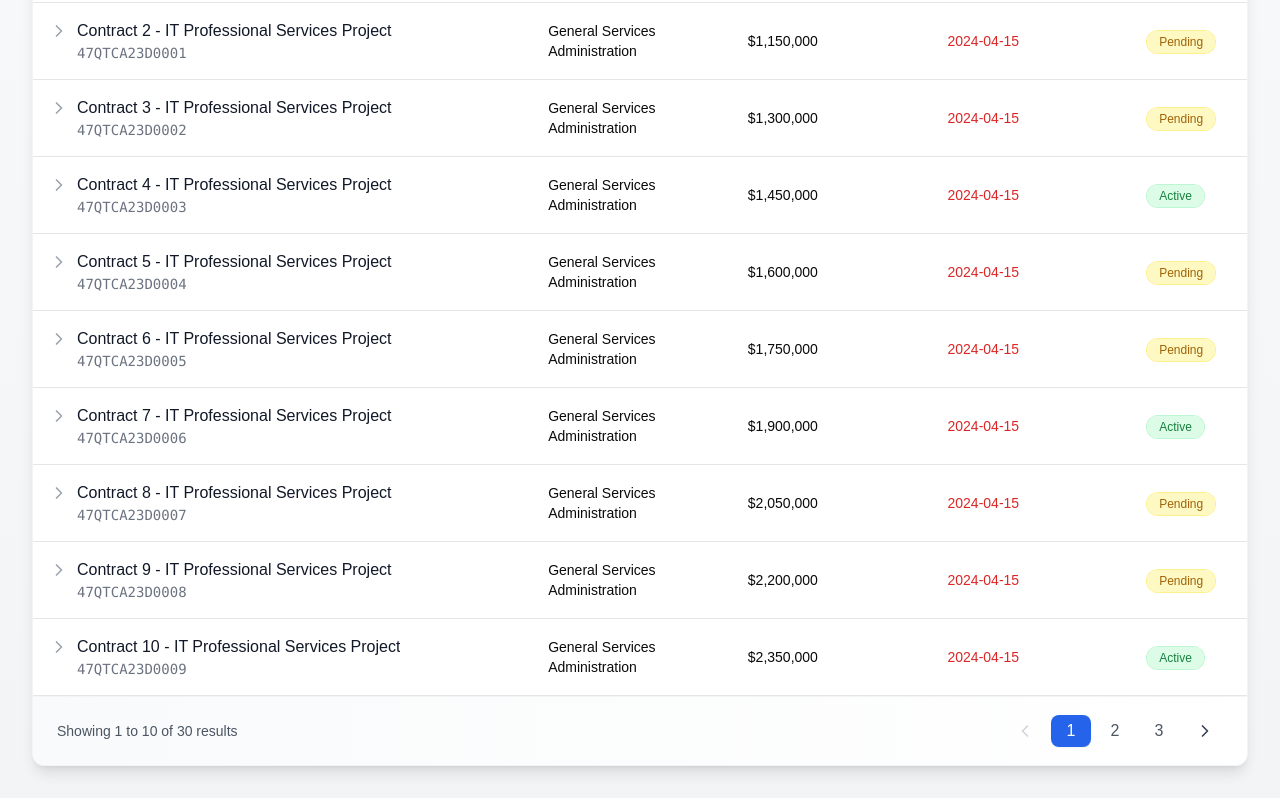
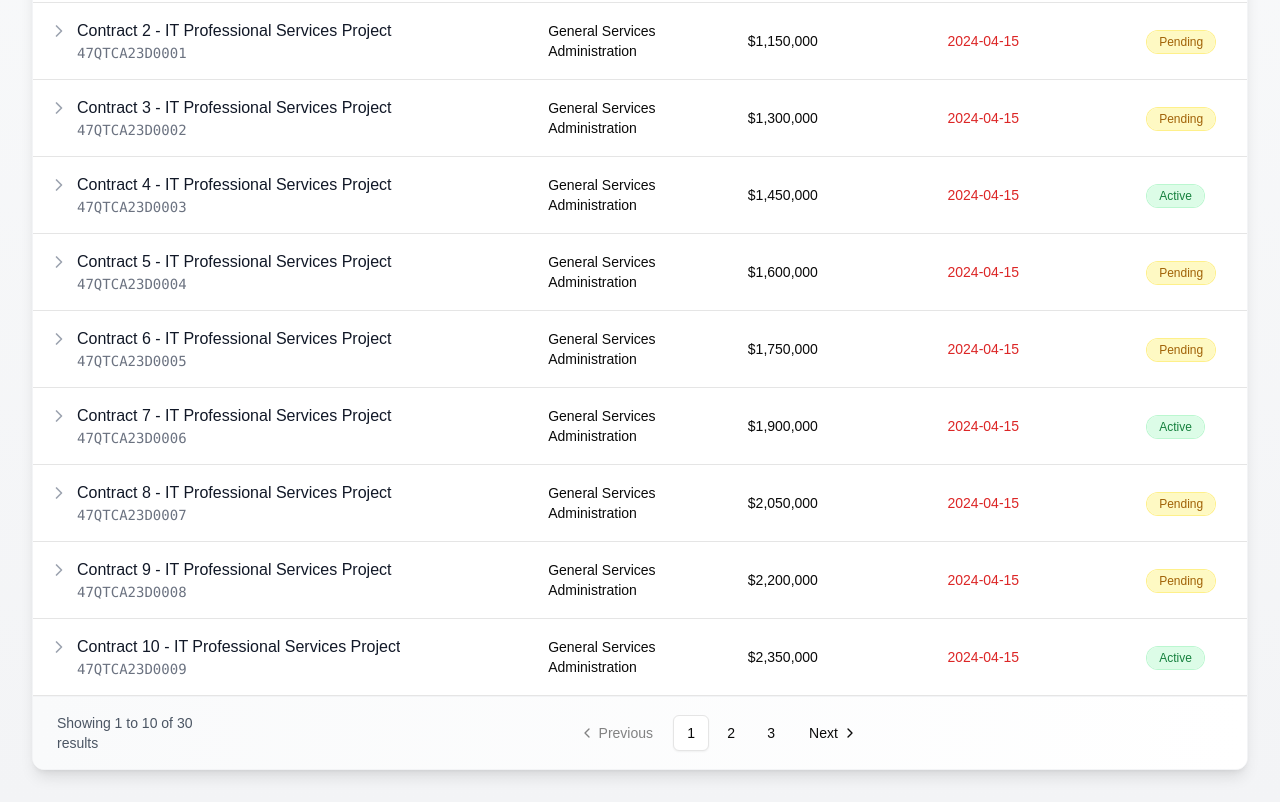
Before and after one commit to JZhang2024/gov-hub, a Next.js app: page / in a window 1280 px wide. Shown: the part 404-1206 px from the top of the page. Built offline with nearby package versions, Linux system fonts and the light colour scheme.

Commit message:
switched to shadcn pagination

```diff
--- a/package.json
+++ b/package.json
@@ -9,6 +9,7 @@
     "lint": "next lint"
   },
   "dependencies": {
+    "@radix-ui/react-slot": "^1.1.0",
     "@supabase/ssr": "^0.5.2",
     "@supabase/supabase-js": "^2.46.1",
     "class-variance-authority": "^0.7.0",
--- a/src/components/contracts/ContractList.tsx
+++ b/src/components/contracts/ContractList.tsx
@@ -4,7 +4,7 @@ import { useState, useMemo } from 'react';
 import ContractHeader from './ContractHeader';
 import SearchBar from './SearchBar';
 import ContractRow from './ContractRow';
-import Pagination from './Pagination';
+import PaginationControls from './PaginationControls';
 import { generateMockContracts } from '@/lib/mock-data';
 
 const ContractList = () => {
@@ -83,7 +83,7 @@ const ContractList = () => {
           </div>
         )}
 
-        <Pagination
+        <PaginationControls
           currentPage={currentPage}
           totalPages={totalPages}
           startIndex={startIndex}
--- a/src/components/contracts/Pagination.tsx
+++ /dev/null
@@ -1,77 +0,0 @@
-import { ChevronLeft, ChevronRight } from 'lucide-react';
-import { PaginationProps } from '@/types/contracts';
-
-const Pagination = ({
-  currentPage,
-  totalPages,
-  startIndex,
-  endIndex,
-  totalItems,
-  onPageChange
-}: PaginationProps) => {
-  return (
-    <div className="px-6 py-4 border-t border-gray-100 flex items-center justify-between bg-gradient-to-r from-gray-50 to-white">
-      <div className="text-sm text-gray-600">
-        Showing {startIndex + 1} to {Math.min(endIndex, totalItems)} of {totalItems} results
-      </div>
-
-      <div className="flex items-center gap-2">
-        <button
-          onClick={() => onPageChange(currentPage - 1)}
-          disabled={currentPage === 1}
-          className={`p-2 rounded-lg ${
-            currentPage === 1
-              ? 'text-gray-300 cursor-not-allowed'
-              : 'text-gray-700 hover:bg-gray-100 transition-colors'
-          }`}
-        >
-          <ChevronLeft className="h-5 w-5" />
-        </button>
-
-        <div className="flex gap-1">
-          {Array.from({ length: totalPages }, (_, i) => i + 1)
-            .filter(page => {
-              return page === 1 ||
-                     page === totalPages ||
-                     Math.abs(currentPage - page) <= 1;
-            })
-            .map((page, index, array) => {
-              const showEllipsis = index > 0 && page - array[index - 1] > 1;
-
-              return (
-                <div key={page}>
-                  {showEllipsis && (
-                    <span className="px-3 py-1 text-gray-400">...</span>
-                  )}
-                  <button
-                    onClick={() => onPageChange(page)}
-                    className={`min-w-[2.5rem] px-3 py-1 rounded-lg transition-colors ${
-                      currentPage === page
-                        ? 'bg-blue-600 text-white shadow-sm'
-                        : 'text-gray-600 hover:bg-gray-100'
-                    }`}
-                  >
-                    {page}
-                  </button>
-                </div>
-              );
-            })}
-        </div>
-
-        <button
-          onClick={() => onPageChange(currentPage + 1)}
-          disabled={currentPage === totalPages}
-          className={`p-2 rounded-lg ${
-            currentPage === totalPages
-              ? 'text-gray-300 cursor-not-allowed'
-              : 'text-gray-700 hover:bg-gray-100 transition-colors'
-          }`}
-        >
-          <ChevronRight className="h-5 w-5" />
-        </button>
-      </div>
-    </div>
-  );
-};
-
-export default Pagination;
--- /dev/null
+++ b/src/components/contracts/PaginationControls.tsx
@@ -0,0 +1,102 @@
+import {
+  Pagination,
+  PaginationContent,
+  PaginationEllipsis,
+  PaginationItem,
+  PaginationLink,
+  PaginationNext,
+  PaginationPrevious,
+} from "@/components/ui/pagination"
+import { PaginationProps } from '@/types/contracts';
+
+const PaginationControls = ({
+  currentPage,
+  totalPages,
+  startIndex,
+  endIndex,
+  totalItems,
+  onPageChange
+}: PaginationProps) => {
+  const getVisiblePages = () => {
+    const pages = [];
+
+    if (totalPages <= 5) {
+      return Array.from({ length: totalPages }, (_, i) => i + 1);
+    }
+
+    pages.push(1);
+
+    if (currentPage > 3) {
+      pages.push('ellipsis');
+    }
+
+    for (let i = Math.max(2, currentPage - 1); i <= Math.min(currentPage + 1, totalPages - 1); i++) {
+      pages.push(i);
+    }
+
+    if (currentPage < totalPages - 2) {
+      pages.push('ellipsis');
+    }
+
+    if (totalPages > 1) {
+      pages.push(totalPages);
+    }
+
+    return pages;
+  };
+
+  return (
+    <div className="px-6 py-4 border-t border-gray-100 flex items-center justify-between bg-gradient-to-r from-gray-50 to-white">
+      <div className="text-sm text-gray-600">
+        Showing {startIndex + 1} to {Math.min(endIndex, totalItems)} of {totalItems} results
+      </div>
+
+      <Pagination>
+        <PaginationContent>
+          <PaginationItem>
+            <PaginationPrevious
+              href="#"
+              onClick={(e) => {
+                e.preventDefault();
+                if (currentPage > 1) onPageChange(currentPage - 1);
+              }}
+              className={currentPage === 1 ? 'pointer-events-none opacity-50' : ''}
+            />
+          </PaginationItem>
+
+          {getVisiblePages().map((page, index) => (
+            <PaginationItem key={index}>
+              {page === 'ellipsis' ? (
+                <PaginationEllipsis />
+              ) : (
+                <PaginationLink
+                  href="#"
+                  onClick={(e) => {
+                    e.preventDefault();
+                    onPageChange(page as number);
+                  }}
+                  isActive={currentPage === page}
+                >
+                  {page}
+                </PaginationLink>
+              )}
+            </PaginationItem>
+          ))}
+
+          <PaginationItem>
+            <PaginationNext
+              href="#"
+              onClick={(e) => {
+                e.preventDefault();
+                if (currentPage < totalPages) onPageChange(currentPage + 1);
+              }}
+              className={currentPage === totalPages ? 'pointer-events-none opacity-50' : ''}
+            />
+          </PaginationItem>
+        </PaginationContent>
+      </Pagination>
+    </div>
+  );
+};
+
+export default PaginationControls;
--- /dev/null
+++ b/src/components/ui/button.tsx
@@ -0,0 +1,57 @@
+import * as React from "react"
+import { Slot } from "@radix-ui/react-slot"
+import { cva, type VariantProps } from "class-variance-authority"
+
+import { cn } from "@/lib/utils"
+
+const buttonVariants = cva(
+  "inline-flex items-center justify-center gap-2 whitespace-nowrap rounded-md text-sm font-medium transition-colors focus-visible:outline-none focus-visible:ring-1 focus-visible:ring-ring disabled:pointer-events-none disabled:opacity-50 [&_svg]:pointer-events-none [&_svg]:size-4 [&_svg]:shrink-0",
+  {
+    variants: {
+      variant: {
+        default:
+          "bg-primary text-primary-foreground shadow hover:bg-primary/90",
+        destructive:
+          "bg-destructive text-destructive-foreground shadow-sm hover:bg-destructive/90",
+        outline:
+          "border border-input bg-background shadow-sm hover:bg-accent hover:text-accent-foreground",
+        secondary:
+          "bg-secondary text-secondary-foreground shadow-sm hover:bg-secondary/80",
+        ghost: "hover:bg-accent hover:text-accent-foreground",
+        link: "text-primary underline-offset-4 hover:underline",
+      },
+      size: {
+        default: "h-9 px-4 py-2",
+        sm: "h-8 rounded-md px-3 text-xs",
+        lg: "h-10 rounded-md px-8",
+        icon: "h-9 w-9",
+      },
+    },
+    defaultVariants: {
+      variant: "default",
+      size: "default",
+    },
+  }
+)
+
+export interface ButtonProps
+  extends React.ButtonHTMLAttributes<HTMLButtonElement>,
+    VariantProps<typeof buttonVariants> {
+  asChild?: boolean
+}
+
+const Button = React.forwardRef<HTMLButtonElement, ButtonProps>(
+  ({ className, variant, size, asChild = false, ...props }, ref) => {
+    const Comp = asChild ? Slot : "button"
+    return (
+      <Comp
+        className={cn(buttonVariants({ variant, size, className }))}
+        ref={ref}
+        {...props}
+      />
+    )
+  }
+)
+Button.displayName = "Button"
+
+export { Button, buttonVariants }
--- /dev/null
+++ b/src/components/ui/pagination.tsx
@@ -0,0 +1,117 @@
+import * as React from "react"
+import { ChevronLeft, ChevronRight, MoreHorizontal } from "lucide-react"
+
+import { cn } from "@/lib/utils"
+import { ButtonProps, buttonVariants } from "@/components/ui/button"
+
+const Pagination = ({ className, ...props }: React.ComponentProps<"nav">) => (
+  <nav
+    role="navigation"
+    aria-label="pagination"
+    className={cn("mx-auto flex w-full justify-center", className)}
+    {...props}
+  />
+)
+Pagination.displayName = "Pagination"
+
+const PaginationContent = React.forwardRef<
+  HTMLUListElement,
+  React.ComponentProps<"ul">
+>(({ className, ...props }, ref) => (
+  <ul
+    ref={ref}
+    className={cn("flex flex-row items-center gap-1", className)}
+    {...props}
+  />
+))
+PaginationContent.displayName = "PaginationContent"
+
+const PaginationItem = React.forwardRef<
+  HTMLLIElement,
+  React.ComponentProps<"li">
+>(({ className, ...props }, ref) => (
+  <li ref={ref} className={cn("", className)} {...props} />
+))
+PaginationItem.displayName = "PaginationItem"
+
+type PaginationLinkProps = {
+  isActive?: boolean
+} & Pick<ButtonProps, "size"> &
+  React.ComponentProps<"a">
+
+const PaginationLink = ({
+  className,
+  isActive,
+  size = "icon",
+  ...props
+}: PaginationLinkProps) => (
+  <a
+    aria-current={isActive ? "page" : undefined}
+    className={cn(
+      buttonVariants({
+        variant: isActive ? "outline" : "ghost",
+        size,
+      }),
+      className
+    )}
+    {...props}
+  />
+)
+PaginationLink.displayName = "PaginationLink"
+
+const PaginationPrevious = ({
+  className,
+  ...props
+}: React.ComponentProps<typeof PaginationLink>) => (
+  <PaginationLink
+    aria-label="Go to previous page"
+    size="default"
+    className={cn("gap-1 pl-2.5", className)}
+    {...props}
+  >
+    <ChevronLeft className="h-4 w-4" />
+    <span>Previous</span>
+  </PaginationLink>
+)
+PaginationPrevious.displayName = "PaginationPrevious"
+
+const PaginationNext = ({
+  className,
+  ...props
+}: React.ComponentProps<typeof PaginationLink>) => (
+  <PaginationLink
+    aria-label="Go to next page"
+    size="default"
+    className={cn("gap-1 pr-2.5", className)}
+    {...props}
+  >
+    <span>Next</span>
+    <ChevronRight className="h-4 w-4" />
+  </PaginationLink>
+)
+PaginationNext.displayName = "PaginationNext"
+
+const PaginationEllipsis = ({
+  className,
+  ...props
+}: React.ComponentProps<"span">) => (
+  <span
+    aria-hidden
+    className={cn("flex h-9 w-9 items-center justify-center", className)}
+    {...props}
+  >
+    <MoreHorizontal className="h-4 w-4" />
+    <span className="sr-only">More pages</span>
+  </span>
+)
+PaginationEllipsis.displayName = "PaginationEllipsis"
+
+export {
+  Pagination,
+  PaginationContent,
+  PaginationLink,
+  PaginationItem,
+  PaginationPrevious,
+  PaginationNext,
+  PaginationEllipsis,
+}
```
Also changed, not shown: 2 other files (tests, documents, lock files or other folders).
